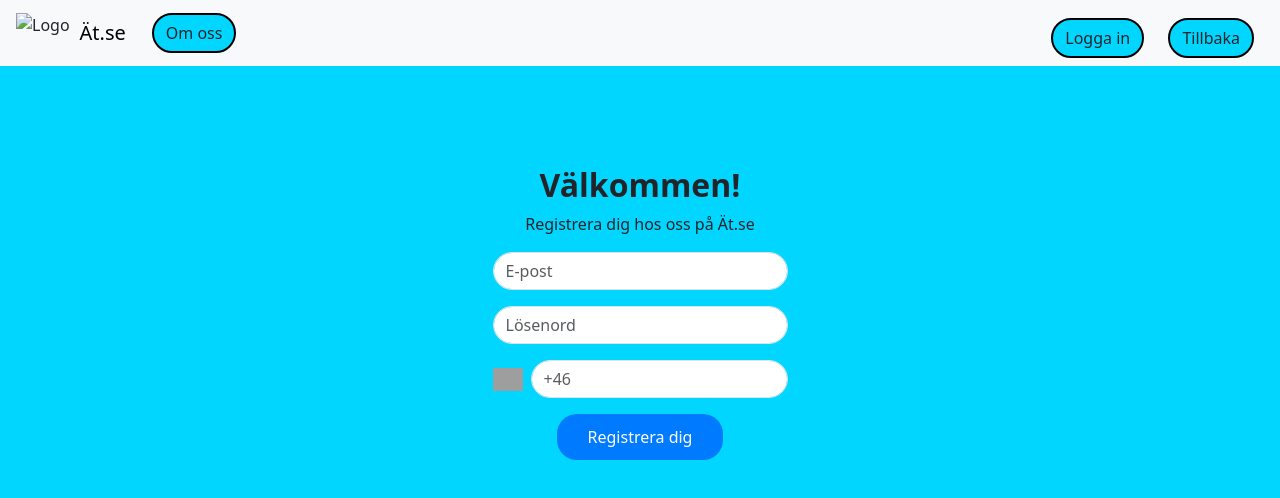
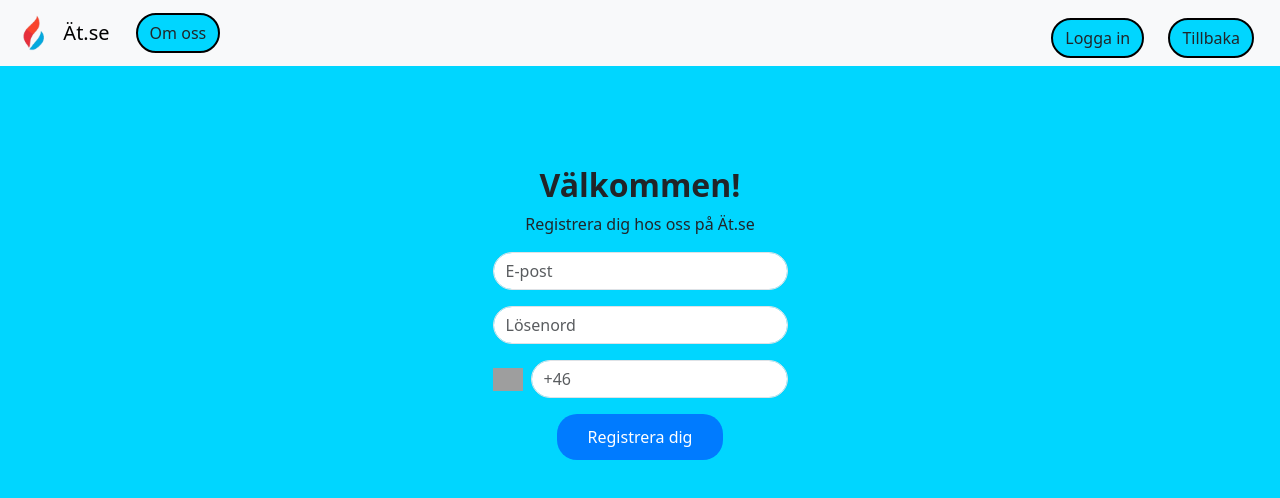
Before and after one commit to ArvindTHEkatare/-t.se, a plain HTML site: page frontend/Registrera.html in a window 1280 px wide. Drawn offline with nearby package versions, Linux system fonts and the light colour scheme; grey boxes are pictures that could not be loaded.

Commit message:
Update Registrera.html

```diff
--- a/frontend/Registrera.html
+++ b/frontend/Registrera.html
@@ -38,7 +38,7 @@
 
 <nav class="navbar navbar-light bg-light d-flex justify-content-between px-3">
   <div class="d-flex align-items-center">
-    <img src="" class="logo" alt="Logo">
+    <img src="../images/image-removebg-preview.png" class="logo" alt="Logo">
     <span class="navbar-brand mb-0 h1">Ät.se</span>
     <button class="btn btn-top">Om oss</button>
   </div>
```
